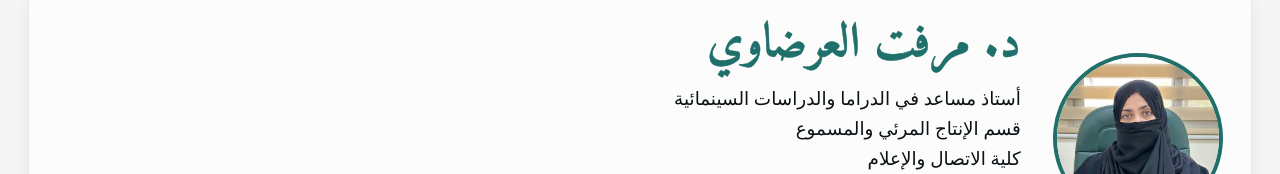
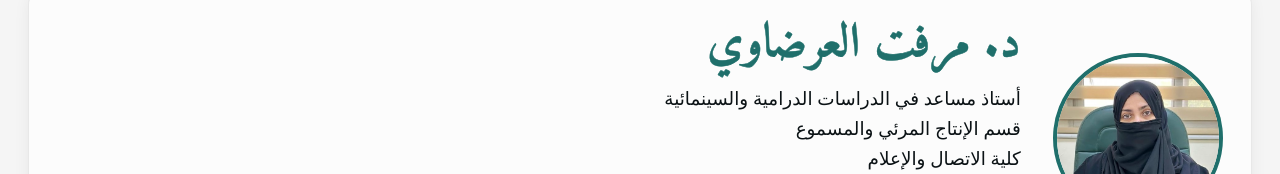
Before and after one commit to dardawi123/My-profile, a plain HTML site: page pages/profile-ar/publication-ar.html in a window 1280 px wide. Shown: the part 127-301 px from the top of the page. Drawn offline with Linux system fonts and the light colour scheme; no server answers.

Commit message:
Add files via upload

```diff
--- a/pages/profile-ar/publication-ar.html
+++ b/pages/profile-ar/publication-ar.html
@@ -292,7 +292,7 @@
 				</div>
 				<div class="profile-info">
 		            <h1>د. مرفت العرضاوي</h1>
-					<p class="position">أستاذ مساعد في الدراما والدراسات السينمائية</p>
+              		<p class="position">أستاذ مساعد في الدراسات الدرامية والسينمائية</p>
 					<p class="department">قسم الإنتاج المرئي والمسموع</p>
 					<p class="faculty">كلية الاتصال والإعلام</p>
 					<p class="university">جامعة الملك عبدالعزيز</p>
```
Also changed, not shown: pages/profile-ar/conferences-ar.html (+1 -1 lines), pages/profile-ar/profile-ar.html (+1 -1 lines), pages/profile-ar/training-ar.html (+1 -1 lines).
